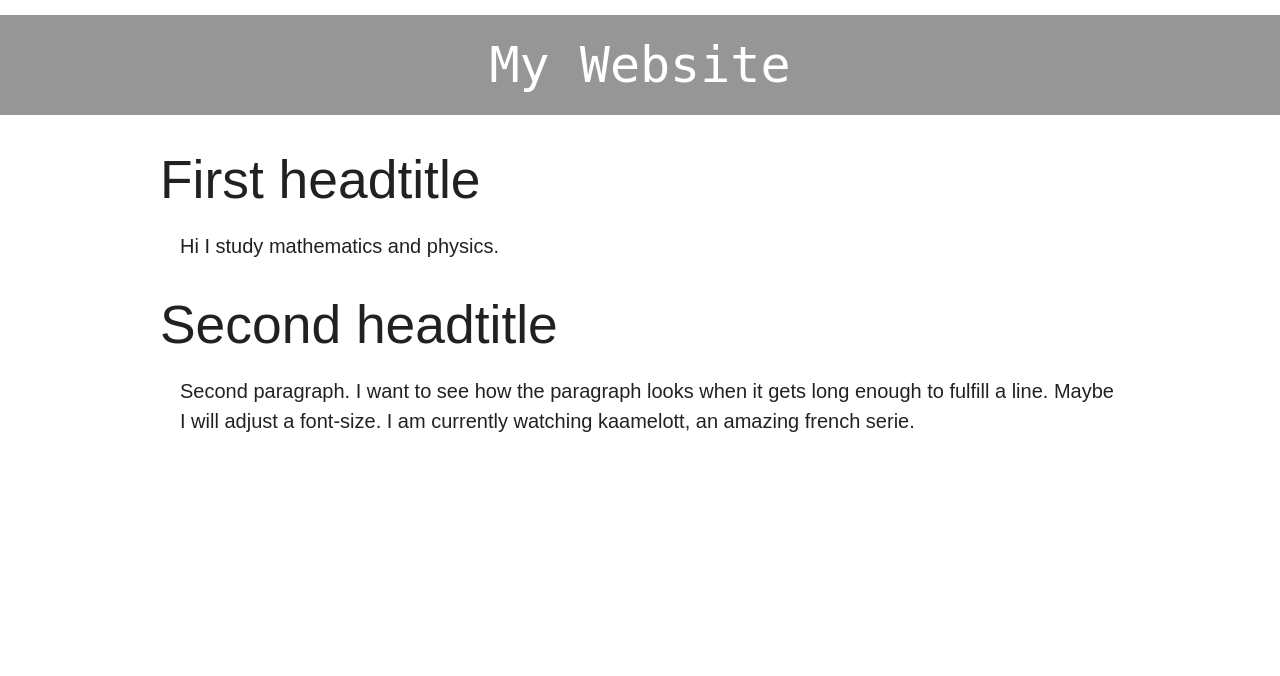
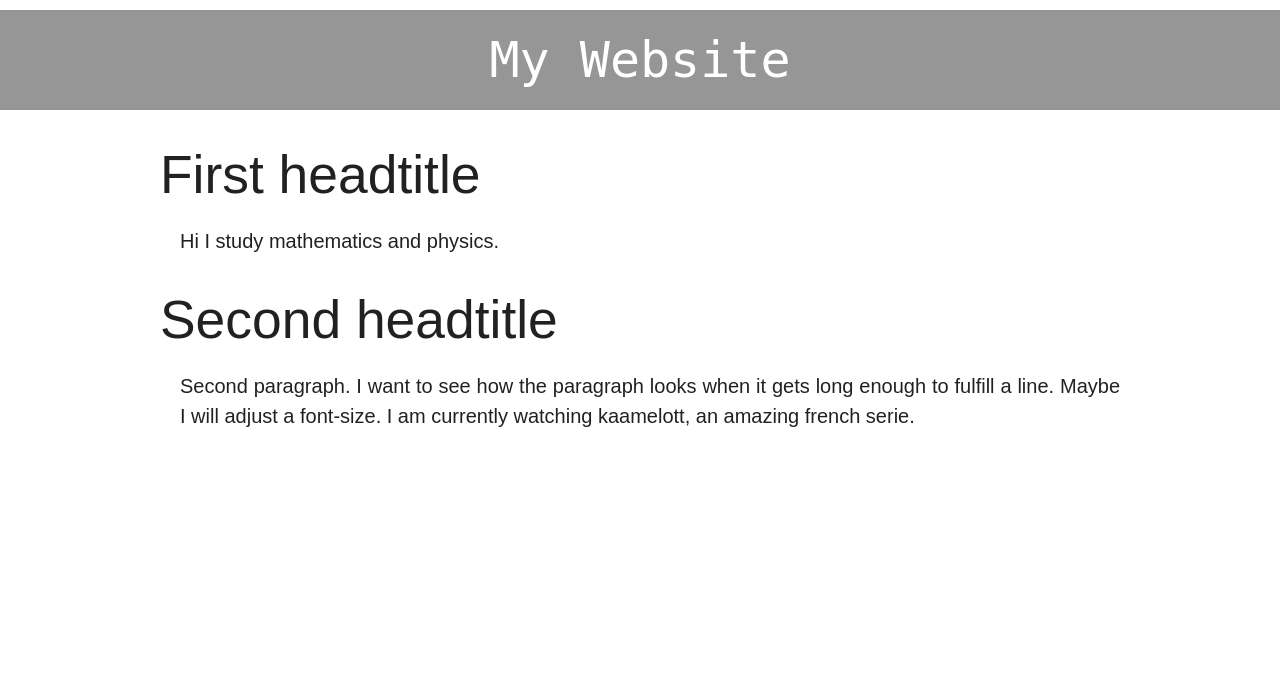
Before and after one commit to antoineeudes/blog, a PHP site: page / in a window 1280 px wide. Shown: the top 676 px of the page. Run offline with PHP 8.4, Linux system fonts and the light colour scheme; some libraries are stand-ins or nearby versions.

Commit message:
header, justify text in main

```diff
--- a/design.css
+++ b/design.css
@@ -1,5 +1,5 @@
 header {
-	margin-top: 15px;
+	margin-top: 10px;
 	background-color: rgb(150, 150, 150);
 	width: auto;
 	height: 100px;
@@ -30,6 +30,7 @@ main {
         margin-left: auto;
         margin-right: auto;
 				font-family: sans-serif;
+				text-align: justify;
         }
 
 p {
```
